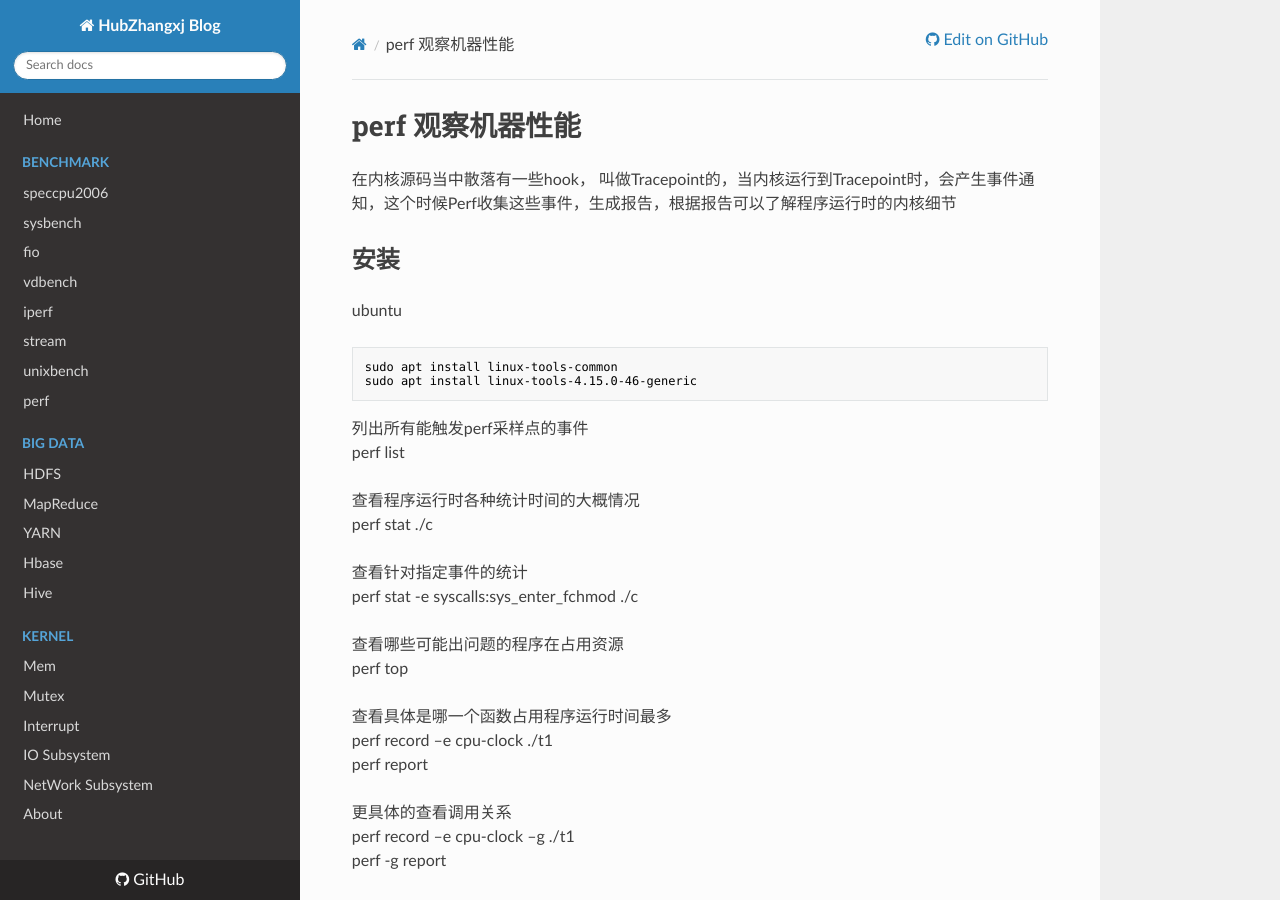
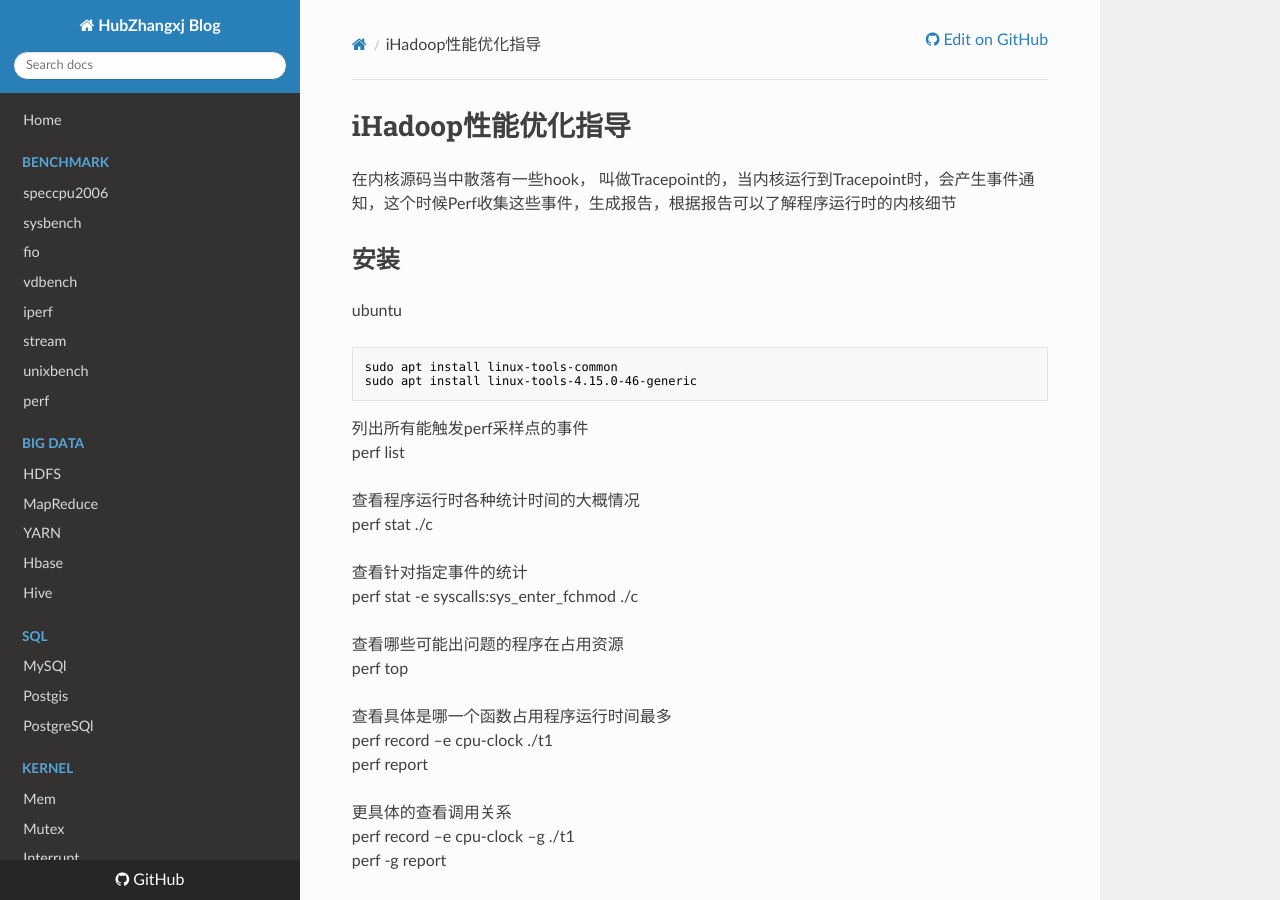
Before and after one commit to hubzhangxj/hubzhangx-blog, an MkDocs documentation site: the page built from docs/big-data/hadoop.md, in a window 1280 px wide and 900 px high. Built offline with MkDocs 1.6.1, drawn with Linux system fonts in a browser that asks for light colours; nearby versions of some CDN libraries.

Commit message:
First Commit

```diff
--- a/docs/big-data/hadoop.md
+++ b/docs/big-data/hadoop.md
@@ -1,4 +1,4 @@
-perf 观察机器性能
+iHadoop性能优化指导
 ====================
 
 在内核源码当中散落有一些hook， 叫做Tracepoint的，当内核运行到Tracepoint时，会产生事件通知，这个时候Perf收集这些事件，生成报告，根据报告可以了解程序运行时的内核细节
--- a/mkdocs.yml
+++ b/mkdocs.yml
@@ -20,6 +20,10 @@ nav:
         - YARN: big-data/yarn.md
         - Hbase: big-data/hbase.md
         - Hive: big-data/hive.md
+    - SQL :
+        - MySQl: sql/mysql.md
+        - Postgis: sql/postgis.md
+        - PostgreSQl: sql/postgres.md
     - Kernel:
         - Mem: mem.md
         - Mutex: mutex.md
```
